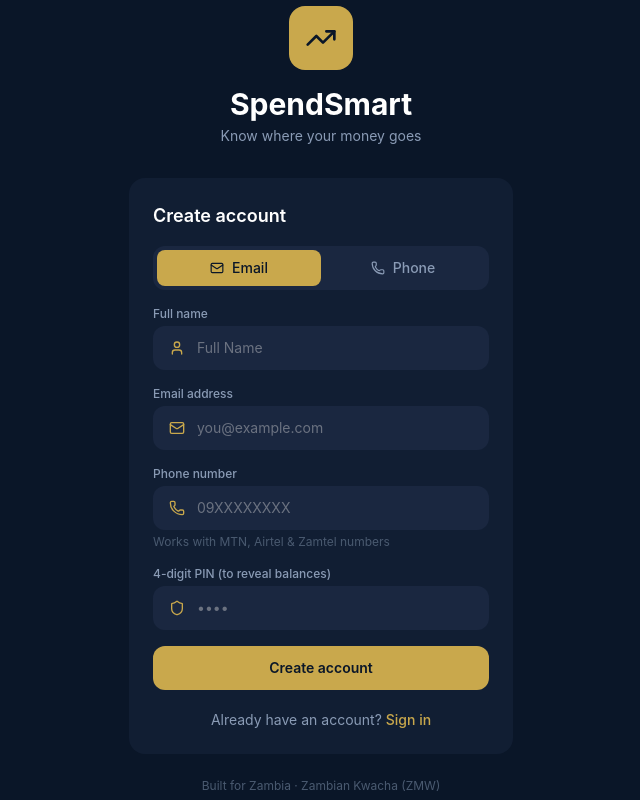
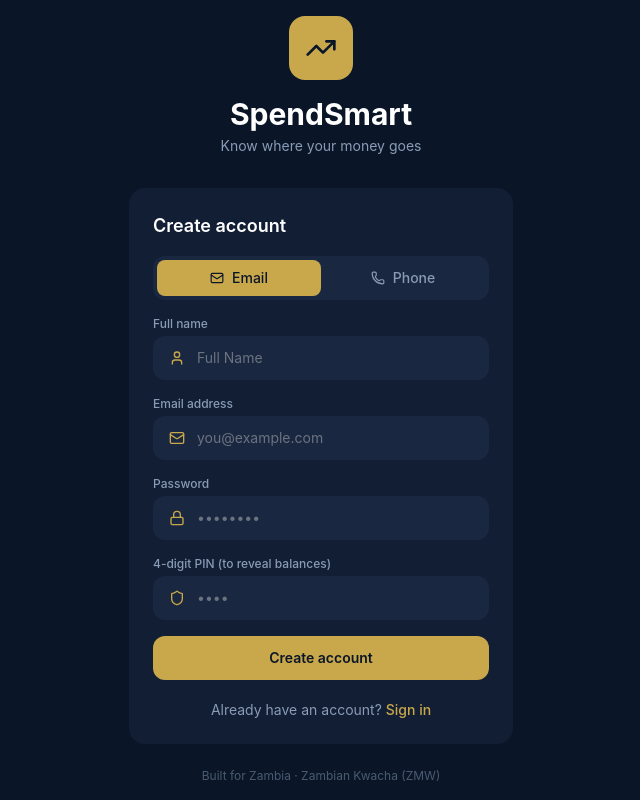
Before and after one commit to MizeezoMukonka/spendsmart, a React (Create React App) app: page /register in a window 1280 px wide. Shown: the whole page, without its empty margins (319-959 px from the left). Built offline with nearby package versions, Linux system fonts and the light colour scheme.

Commit message:
Fix broken Register form - restore password field

```diff
--- a/src/pages/Register.jsx
+++ b/src/pages/Register.jsx
@@ -1,12 +1,12 @@
 import { useState } from 'react';
 import { useNavigate, Link } from 'react-router-dom';
 import { useAuth } from '../context/AuthContext';
-import { Mail, User, Shield, TrendingUp, Phone } from 'lucide-react';
+import { Mail, Lock, User, Shield, TrendingUp, Phone } from 'lucide-react';
 
 export default function Register() {
   const { register } = useAuth();
   const navigate = useNavigate();
-  const [method, setMethod] = useState('email'); // 'email' or 'phone'
+  const [method, setMethod] = useState('email');
   const [form, setForm] = useState({ name: '', email: '', phone: '', password: '', pin: '' });
   const [error, setError] = useState('');
   const [loading, setLoading] = useState(false);
@@ -17,21 +17,17 @@ export default function Register() {
 
     if (!form.name || !form.password || !form.pin) { setError('Please fill in all fields.'); return; }
     if (method === 'email' && !form.email) { setError('Please enter your email address.'); return; }
-    <div>
-  <label className="block text-xs font-medium mb-1" style={{ color: '#8A9BB5' }}>Phone number</label>
-  <div className="flex items-center gap-3 rounded-xl px-4 py-3" style={{ background: '#1A2740' }}>
-    <Phone size={16} color="#C9A84C" />
-    <input
-      type="tel"
-      value={form.phone}
-      onChange={e => setForm({ ...form, phone: e.target.value.replace(/\D/g, '').slice(0, 10) })}
-      placeholder="09XXXXXXXX"
-      maxLength={10}
-      className="flex-1 bg-transparent text-sm text-white placeholder-gray-500 focus:outline-none"
-    />
-  </div>
-  <p className="text-xs mt-1" style={{ color: '#4A5A70' }}>Works with MTN, Airtel & Zamtel numbers</p>
-</div>
+
+    if (method === 'phone') {
+      if (!form.phone) { setError('Please enter your phone number.'); return; }
+      const validPrefixes = ['095', '096', '097', '075', '076', '077'];
+      const prefix = form.phone.slice(0, 3);
+      if (form.phone.length !== 10 || !validPrefixes.includes(prefix)) {
+        setError('Please enter a valid MTN, Airtel or Zamtel number (e.g. 0977123456)');
+        return;
+      }
+    }
+
     if (form.pin.length !== 4) { setError('PIN must be exactly 4 digits.'); return; }
 
     setLoading(true);
@@ -66,7 +62,6 @@ export default function Register() {
         <div className="rounded-2xl p-6" style={{ background: '#111E33' }}>
           <h2 className="text-lg font-semibold text-white mb-4">Create account</h2>
 
-          {/* Method toggle */}
           <div className="flex p-1 rounded-xl mb-4" style={{ background: '#1A2740' }}>
             <button type="button" onClick={() => setMethod('email')}
               className="flex-1 flex items-center justify-center gap-2 py-2 rounded-lg text-sm font-medium transition-colors"
@@ -121,29 +116,30 @@ export default function Register() {
                   <input
                     type="tel"
                     value={form.phone}
-                    onChange={e => setForm({ ...form, phone: e.target.value })}
-                    placeholder="09xxxxxxxx"
+                    onChange={e => setForm({ ...form, phone: e.target.value.replace(/\D/g, '').slice(0, 10) })}
+                    placeholder="09XXXXXXXX"
+                    maxLength={10}
                     className="flex-1 bg-transparent text-sm text-white placeholder-gray-500 focus:outline-none"
                   />
                 </div>
+                <p className="text-xs mt-1" style={{ color: '#4A5A70' }}>Works with MTN, Airtel & Zamtel numbers</p>
               </div>
             )}
 
             <div>
-              <label className="block text-xs font-medium mb-1" style={{ color: '#8A9BB5' }}>Phone number</label>
+              <label className="block text-xs font-medium mb-1" style={{ color: '#8A9BB5' }}>Password</label>
               <div className="flex items-center gap-3 rounded-xl px-4 py-3" style={{ background: '#1A2740' }}>
-                <Phone size={16} color="#C9A84C" />
+                <Lock size={16} color="#C9A84C" />
                 <input
-                  type="tel"
-                  value={form.phone}
-                  onChange={e => setForm({ ...form, phone: e.target.value.replace(/\D/g, '').slice(0, 10) })}
-                  placeholder="09XXXXXXXX"
-                  maxLength={10}
+                  type="password"
+                  value={form.password}
+                  onChange={e => setForm({ ...form, password: e.target.value })}
+                  placeholder="••••••••"
                   className="flex-1 bg-transparent text-sm text-white placeholder-gray-500 focus:outline-none"
                 />
               </div>
-              <p className="text-xs mt-1" style={{ color: '#4A5A70' }}>Works with MTN, Airtel & Zamtel numbers</p>
             </div>
+
             <div>
               <label className="block text-xs font-medium mb-1" style={{ color: '#8A9BB5' }}>4-digit PIN (to reveal balances)</label>
               <div className="flex items-center gap-3 rounded-xl px-4 py-3" style={{ background: '#1A2740' }}>
```
